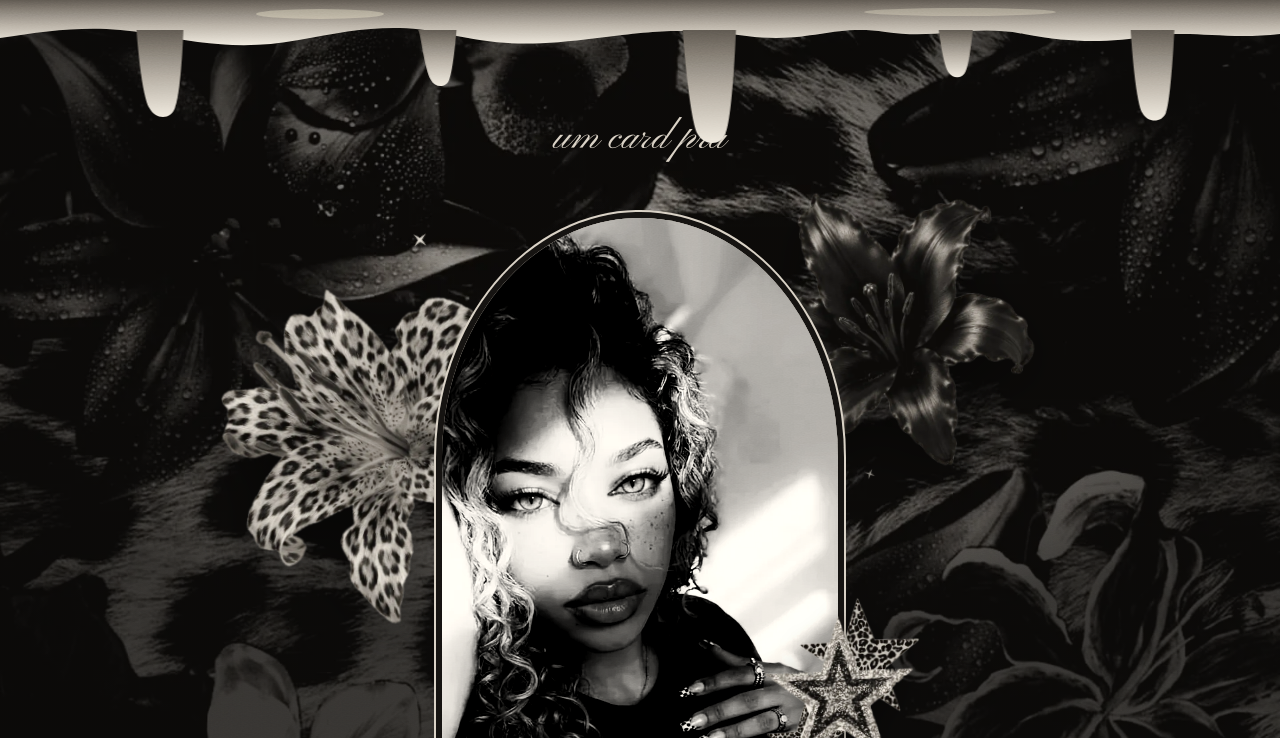
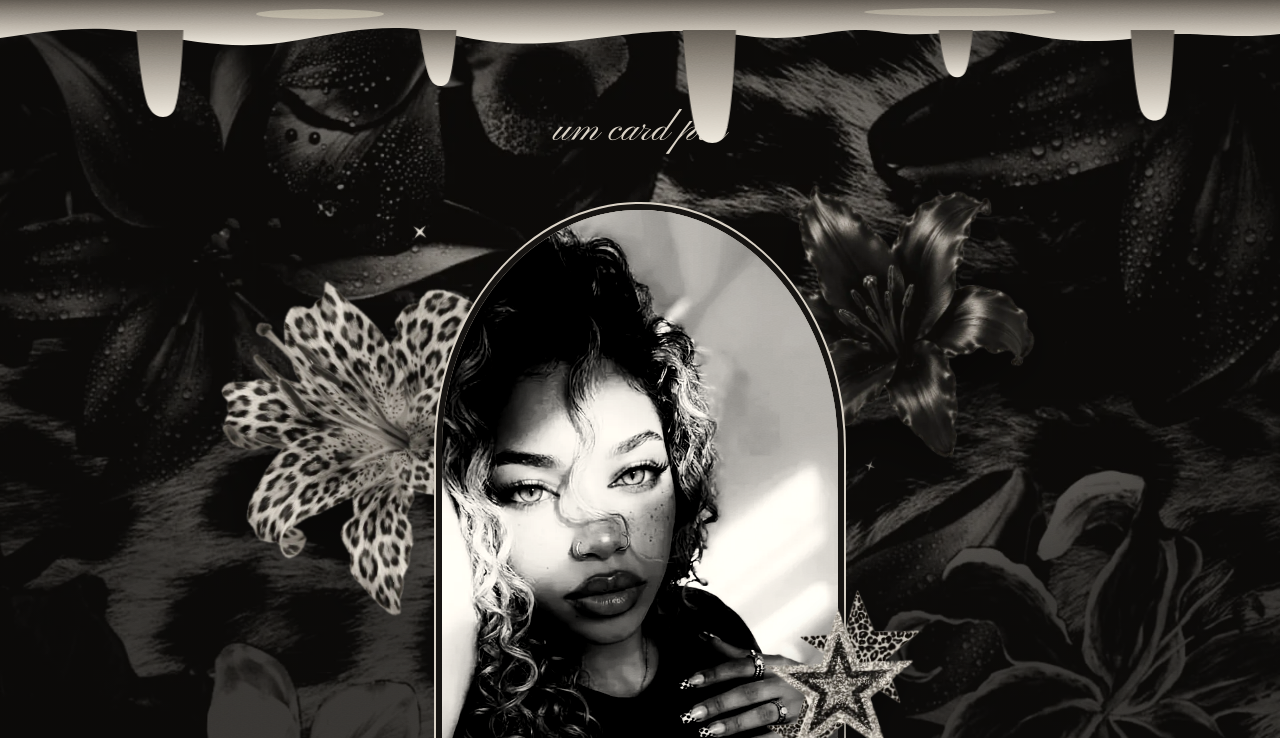
Before and after one commit to CARDOLIV/-, a plain HTML site: page index.html in a window 1280 px wide. Shown: the top 738 px of the page. Drawn offline with nearby package versions, Linux system fonts and the light colour scheme.

Commit message:
Ajusta margens
Co-Authored-By: Claude Opus 5.5 <noreply@anthropic.com>
Claude-Session: https://claude.ai/code/session_01TKMvYvKmC7PsMFtgqPhZQh

```diff
--- a/index.html
+++ b/index.html
@@ -27,6 +27,8 @@
   color-scheme: dark;
 }
 * { box-sizing: border-box; }
+body { margin: 0; }
+img { max-width: 100%; }
 html { background: var(--wine-deep); overflow-x: clip; }
 body {
   background: var(--wine-deep);
```
